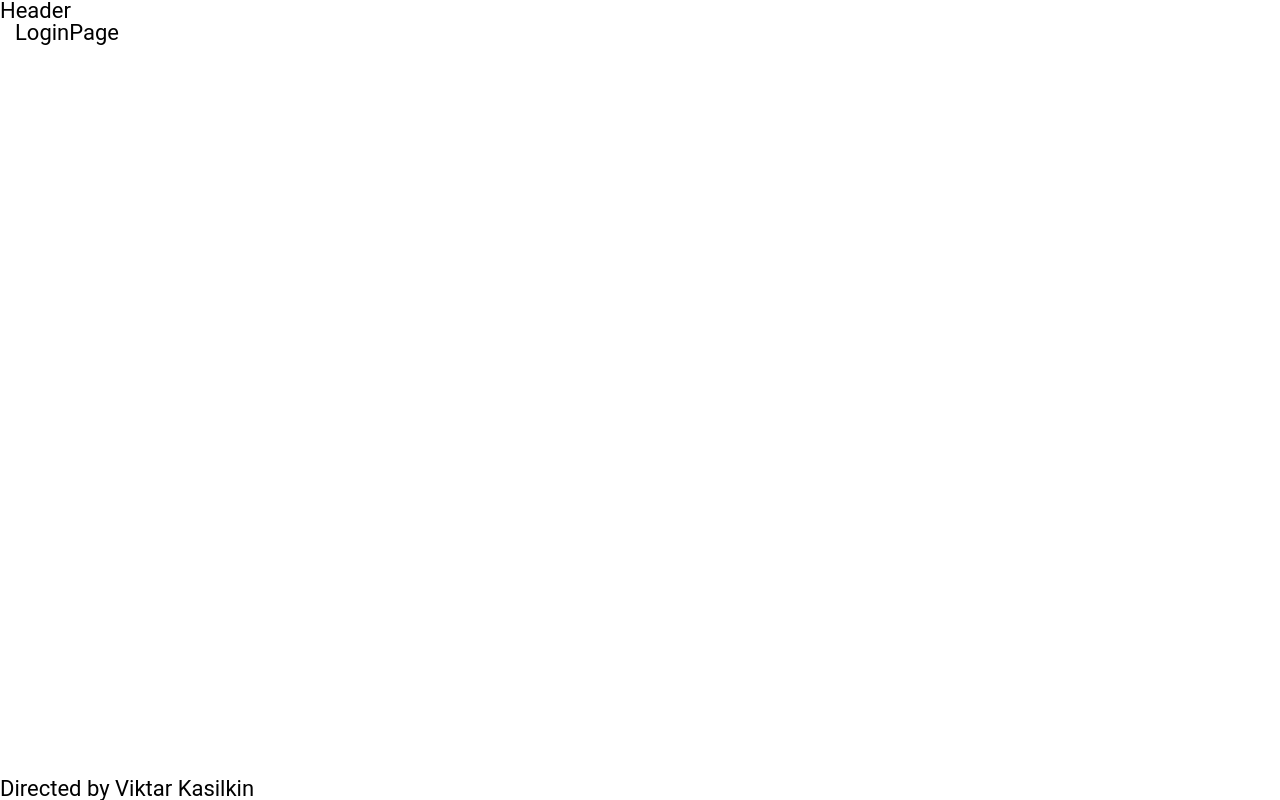
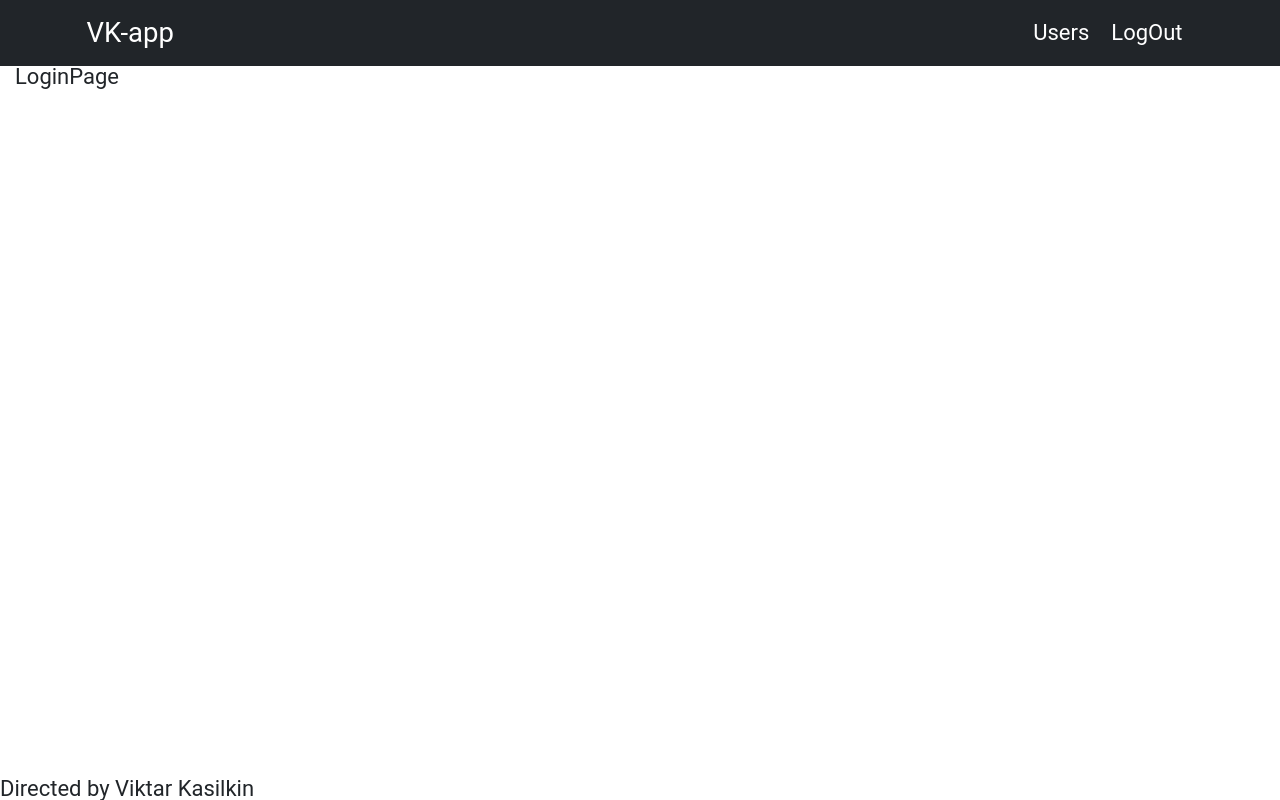
Before and after one commit to victordobryi/task4, a React app: page /main in a window 1280 px wide. Built offline with nearby package versions, Linux system fonts and the light colour scheme.

Commit message:
feat: add header

```diff
--- a/src/App.tsx
+++ b/src/App.tsx
@@ -1,13 +1,14 @@
 import React from 'react';
-import { BrowserRouter } from 'react-router-dom';
+import { BrowserRouter, Link } from 'react-router-dom';
 import AppRouter from './components/router/AppRouter';
+import Header from './components/Header/Header';
 
 import './styles/main.scss';
 
 export const App = () => (
   <>
     <BrowserRouter>
-      <header className="as">Header</header>
+      <Header isAuth />
       <main>
         <div className="_container">
           <AppRouter isAuth />
--- /dev/null
+++ b/src/components/Header/Header.tsx
@@ -0,0 +1,43 @@
+import React from 'react';
+import { Navbar, Nav, Container } from 'react-bootstrap';
+import { Link } from 'react-router-dom';
+
+interface IHeader {
+  isAuth: boolean;
+}
+
+const Header = ({ isAuth }: IHeader) => {
+  return (
+    <Navbar expand="lg" bg="dark" variant="dark">
+      <Container>
+        <Navbar.Brand>
+          <Link to="/">VK-app</Link>
+        </Navbar.Brand>
+        <Navbar.Toggle aria-controls="responsive-navbar-nav" />
+        <Navbar.Collapse id="responsive-navbar-nav">
+          {!isAuth ? (
+            <Nav className="ms-auto">
+              <Nav.Link>
+                <Link to="/signup">SignUp</Link>
+              </Nav.Link>
+              <Nav.Link eventKey={2} href="/login">
+                <Link to="/login">LogIn</Link>
+              </Nav.Link>
+            </Nav>
+          ) : (
+            <Nav className="ms-auto">
+              <Nav.Link>
+                <Link to="/users">Users</Link>
+              </Nav.Link>
+              <Nav.Link eventKey={2} href="/login">
+                <Link to="/main">LogOut</Link>
+              </Nav.Link>
+            </Nav>
+          )}
+        </Navbar.Collapse>
+      </Container>
+    </Navbar>
+  );
+};
+
+export default Header;
--- a/src/styles/main.scss
+++ b/src/styles/main.scss
@@ -1,16 +1,17 @@
-@import "mixins";
-@import "fonts";
-@import "reset";
+@import 'mixins';
+@import 'fonts';
+@import '~bootstrap/scss/bootstrap';
+@import 'reset';
 
 html,
 body {
   line-height: 1;
   font-size: 22px;
   height: 100%;
-  font-family: "Roboto";
+  font-family: 'Roboto';
 }
 
-#root{
+#root {
   min-height: 100%;
   display: flex;
   flex-direction: column;
```
